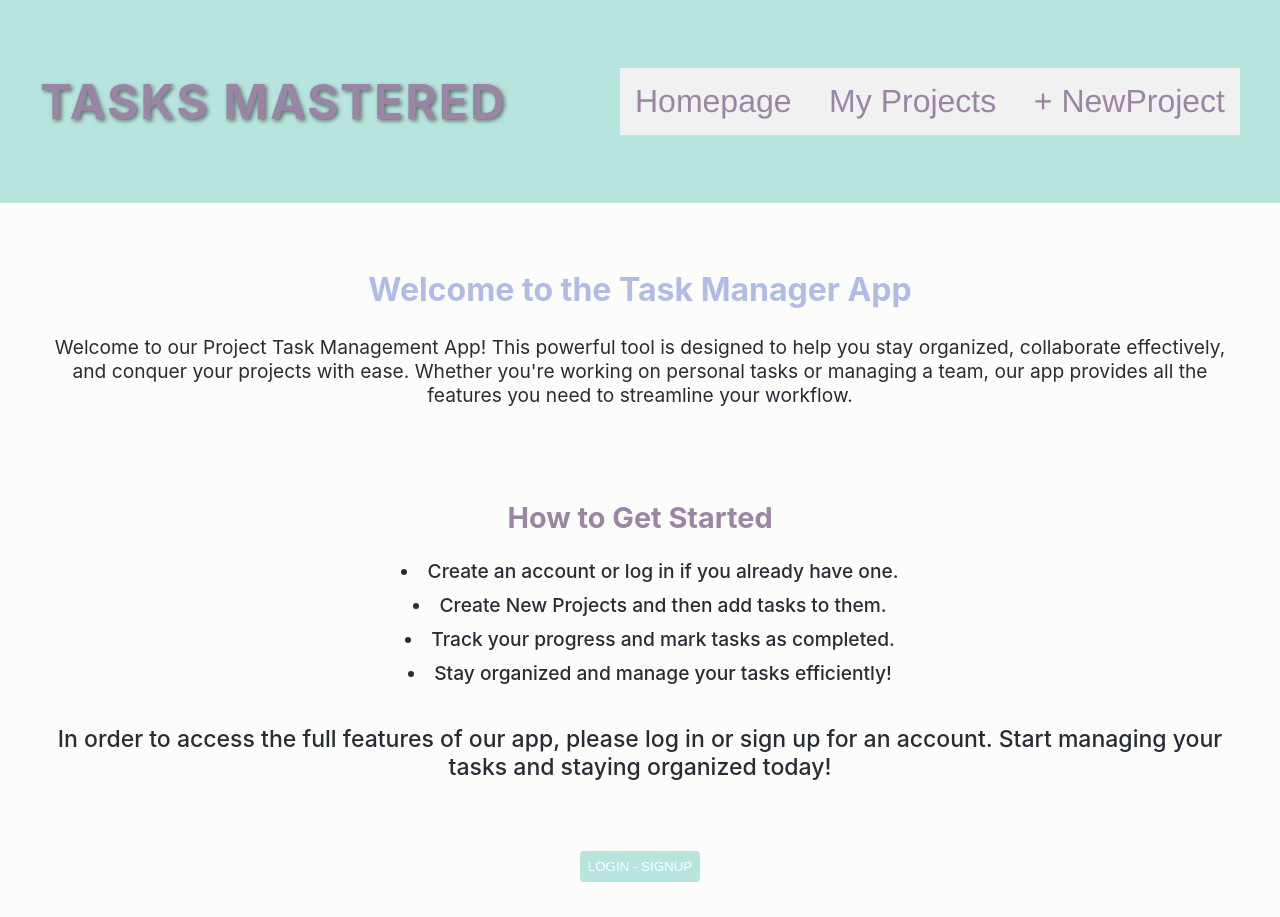
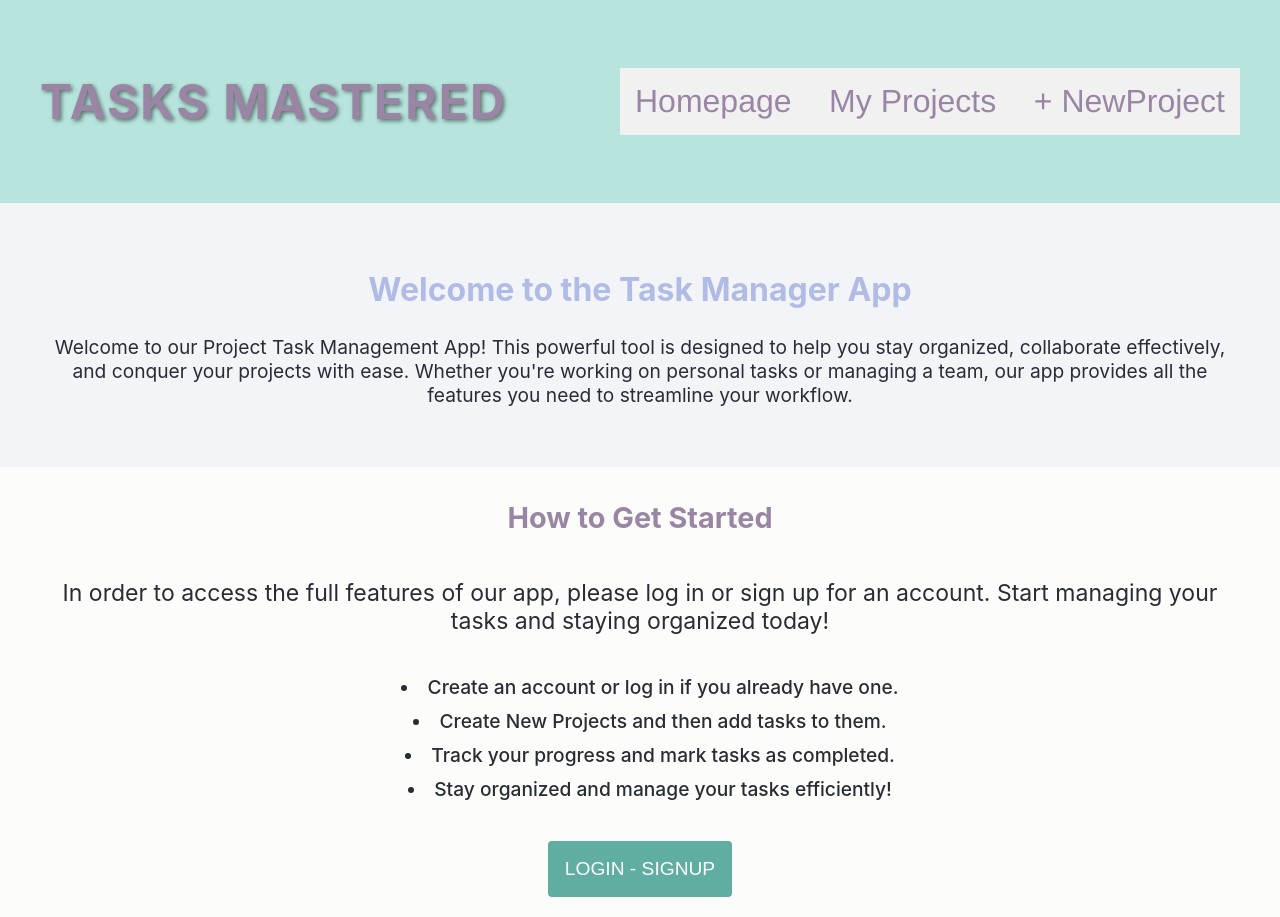
Before and after one commit to dannikaml/tasks-mastered, a React (Create React App) app in the folder my-app/: page / in a window 1280 px wide. Built offline with nearby package versions, Linux system fonts and the light colour scheme.

Commit message:
updated css

```diff
--- a/my-app/src/App.css
+++ b/my-app/src/App.css
@@ -122,11 +122,18 @@ p {
 
 .access {
   font-size: larger;
-  font-weight: 500;
+  font-weight: 400;
   padding: 20px;
   margin: 20px;
 }
 
+.intro {
+  text-align: center;
+  font-size: larger;
+  padding: 40px;
+  border-color: grey;
+  background-color: #b1bce623;
+  }
 
 .getting-started {
   font-size: larger;
@@ -160,7 +167,8 @@ p {
 
 .login-signup {
   display: flex;
-  flex-direction: column;
+  flex-direction: row;
+  justify-content: center;
   align-items: center;
   padding: 20px;
 }
@@ -197,20 +205,17 @@ p {
 }
 
 .login-signup button {
-  padding: 8px;
-  background-color: var(--tertiary-color);
+  padding: 17px;
+  background-color: var(--tertiary-color-2);
   color: white;
   border: none;
   border-radius: 4px;
   cursor:var(--tertiary-color-2);
+  font-size: larger;
 }
 
-.login-signup button :hover {
-  padding: 8px;
-  background-color: var(--tertiary-color);
-  color: rgb(8, 8, 8);
-  border: none;
-  border-radius: 4px;
+.login-signup button:hover {
+  background-color: #B1BCE6;
 }
 
 .login-signup button[type="submit"] {
@@ -228,11 +233,10 @@ p {
 }
 
 
-.intro {
-  text-align: center;
-  font-size: larger;
-  padding: 40px;
-}
+.getting-started h2 {
+  color: #9A86A4;
+  font-weight: 700;
+  }
 
 .getting-started li {
   list-style-type: disc;
--- a/my-app/src/components/Homepage.js
+++ b/my-app/src/components/Homepage.js
@@ -42,14 +42,14 @@ const Homepage = () => {
 
       <section className="getting-started">
         <h2>How to Get Started</h2>
-
+        <p className='access'>
+          In order to access the full features of our app, please log in or sign up for an account. Start managing your tasks and staying organized today!
+        </p>
           <li>Create an account or log in if you already have one.</li>
           <li>Create New Projects and then add tasks to them.</li>
           <li>Track your progress and mark tasks as completed.</li>
           <li>Stay organized and manage your tasks efficiently!</li>
-          <p className='access'>
-          In order to access the full features of our app, please log in or sign up for an account. Start managing your tasks and staying organized today!
-        </p>
+
       </section>
 
       <section className="login-signup">
@@ -69,7 +69,7 @@ const Homepage = () => {
           <h2>Logged-in Content</h2>
           <p>Welcome, you are logged in!</p>
           <button onClick={handleLogout}>Logout</button>
-          {/* Add the rest of your navbar and site content here */}
+
         </section>
       )}
     </div>
```
